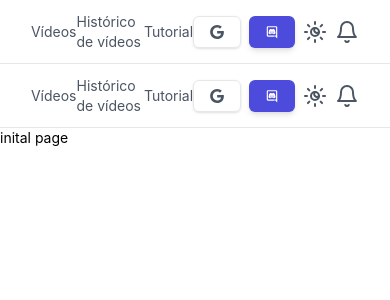
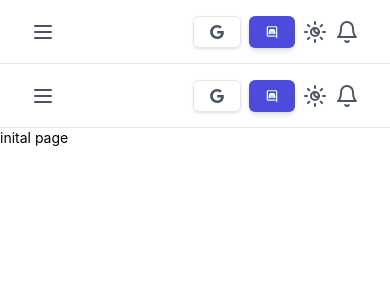
Before and after one commit to guusta03/FRONT_END_PROD, a Next.js app: page /pages in a window 390 px wide. Shown: the top 300 px of the page. Built offline with nearby package versions, Linux system fonts and the light colour scheme.

Commit message:
adpta header

```diff
--- a/src/app/components/header/header.tsx
+++ b/src/app/components/header/header.tsx
@@ -2,7 +2,7 @@
 /* eslint-disable @next/next/no-img-element */
 'use client';
 
-import { Bell, SunMoon } from 'lucide-react';
+import { Bell, MenuIcon, SunMoon } from 'lucide-react';
 import Link from 'next/link';
 import * as React from 'react';
 import { ImGoogle } from 'react-icons/im';
@@ -17,7 +17,7 @@ export default function Header({ children }: { children: React.ReactNode }) {
     <main>
       <header className='sticky top-0 z-50 flex h-16 w-full items-center justify-between border-b bg-white bg-gradient-to-b px-4 dark:text-gray-600'>
         <div className='m-auto flex w-11/12 items-center justify-between'>
-          <ul className='flex w-96 items-center justify-around'>
+          <ul className='hidden items-center justify-around sm:flex sm:w-96'>
             <li>
               <Link href='/pages/playlists'>Vídeos</Link>
             </li>
@@ -28,7 +28,7 @@ export default function Header({ children }: { children: React.ReactNode }) {
               <Link href='/pages/tutorial'>Tutorial</Link>
             </li>
           </ul>
-
+          <MenuIcon className='sm:hidden' />
           <div className='flex items-center justify-end space-x-2'>
             {/* <a
               target='_blank'
```
